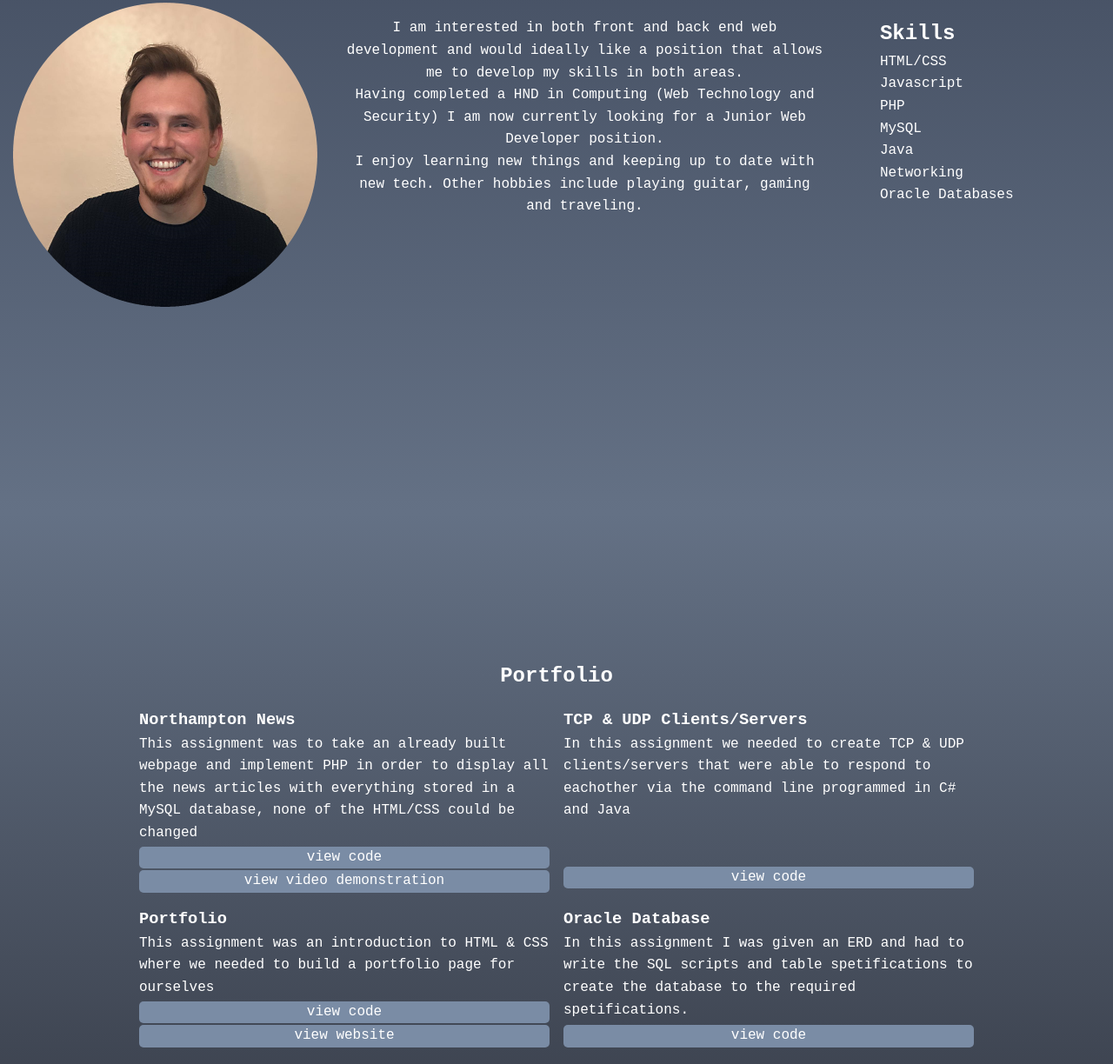
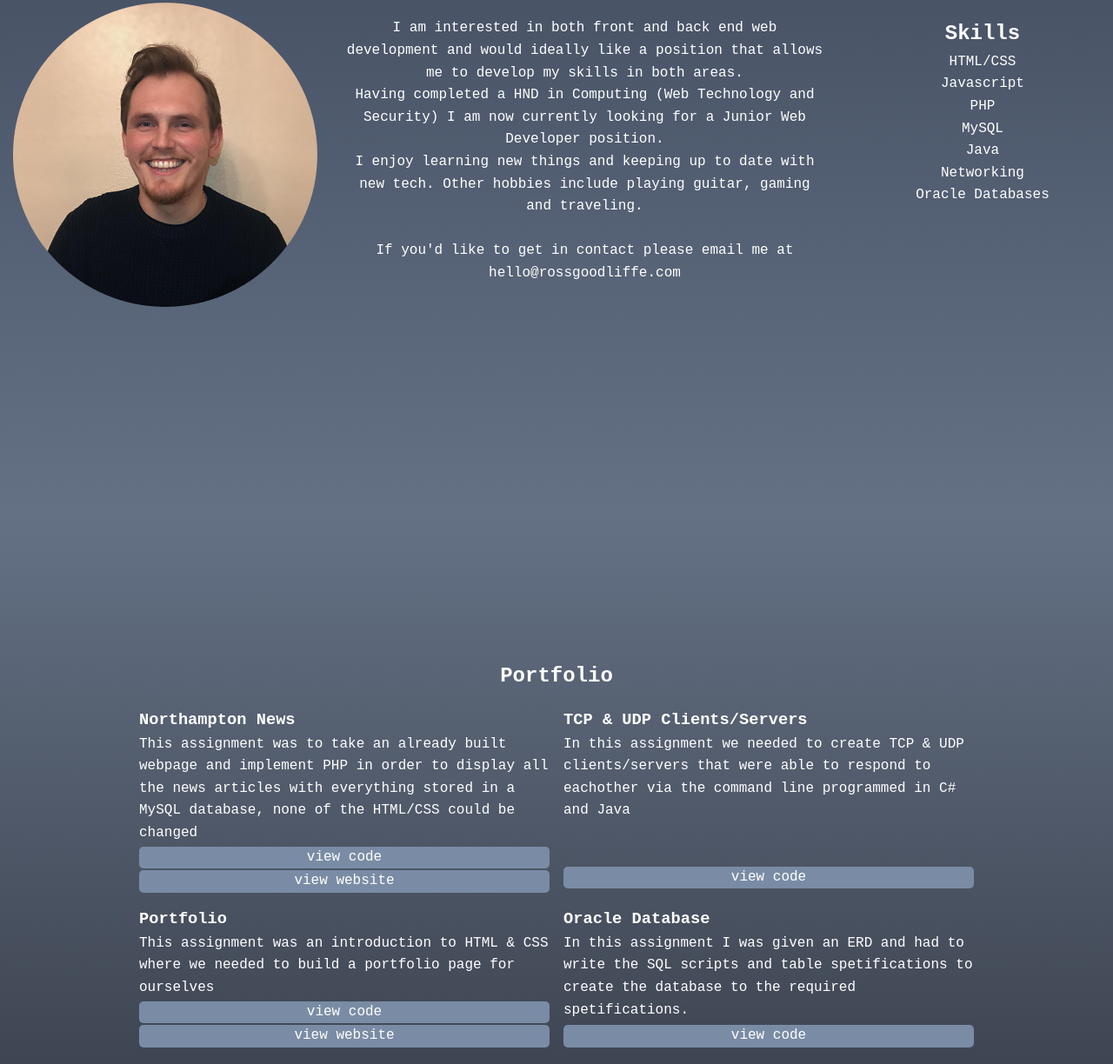
Before and after one commit to RossGoodliffe/rossgoodliffe.github.io, a plain HTML site: page index.html in a window 1280 px wide. Shown: the part 1010-2234 px from the top of the page at 87% size. Drawn offline with Linux system fonts and the light colour scheme; some packages are replaced by stand-ins of ours; a script that the page names is missing.

Commit message:
minor edits to links

```diff
--- a/index.html
+++ b/index.html
@@ -50,6 +50,8 @@
                         <p>I am interested in both front and back end web development and would ideally like a position that allows me to develop my skills in both areas.</p>
                         <p>Having completed a HND in Computing (Web Technology and Security) I am now currently looking for a Junior Web Developer position.</p>
                         <p>I enjoy learning new things and keeping up to date with new tech. Other hobbies include playing guitar, gaming and traveling.</p>
+                        <br />
+                        <p>If you'd like to get in contact please email me at <a href="mailto:hello@rossgoodliffe.com" target="_blank">hello@rossgoodliffe.com</a></p>
                     </div>
 
                     <div class="about-sidebar">
@@ -83,9 +85,9 @@
                                 <p>view code</p>
                         </div>
                     </a>
-                    <a href="https://www.youtube.com/watch?v=d3bvX71D_Ic&t=15s" target="_blank">
+                    <a href="http://northamptonnews.rossgoodliffe.com" target="_blank">
                         <div class="grid-link">
-                                <p>view video demonstration</p>
+                                <p>view website</p>
                         </div>
                     </a>
                 </div>
--- a/styles/styles.css
+++ b/styles/styles.css
@@ -148,6 +148,15 @@ body {
   height: auto;
 }
 
+.about-main a{
+  text-decoration: none;
+  color: #fff;
+}
+
+.about-main a:hover {
+  text-decoration: underline;
+}
+
 .about-sidebar {
   float: right;
   width: 30%;
@@ -155,6 +164,8 @@ body {
   padding: 1rem;
   list-style: none;
   height: auto;
+
+  text-align: center;
 }
 
 .about-sidebar ul {
```
